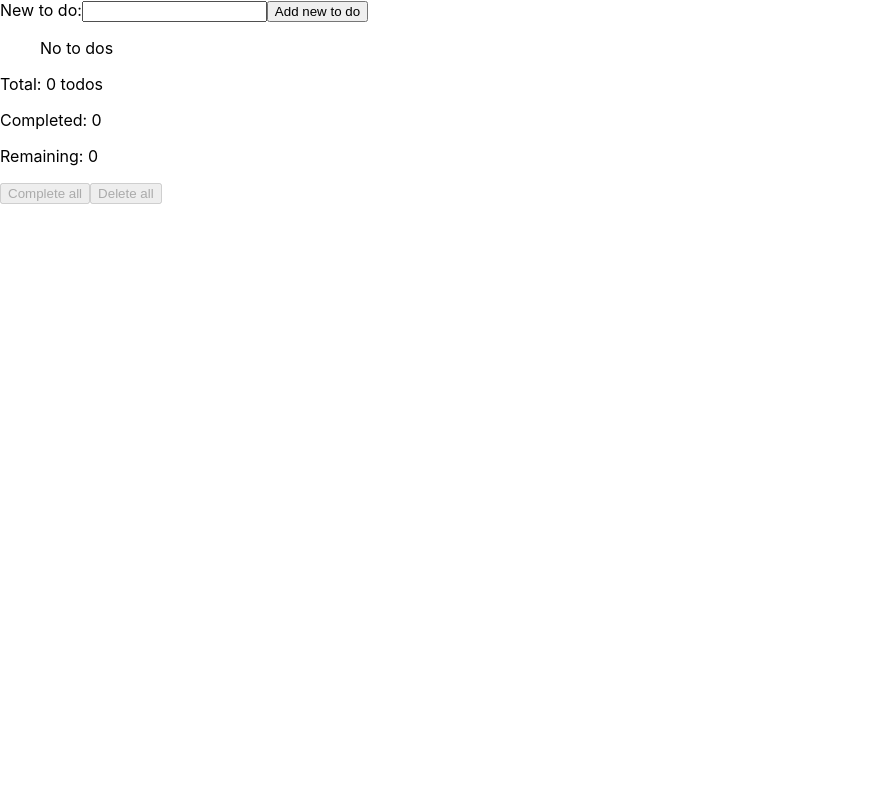
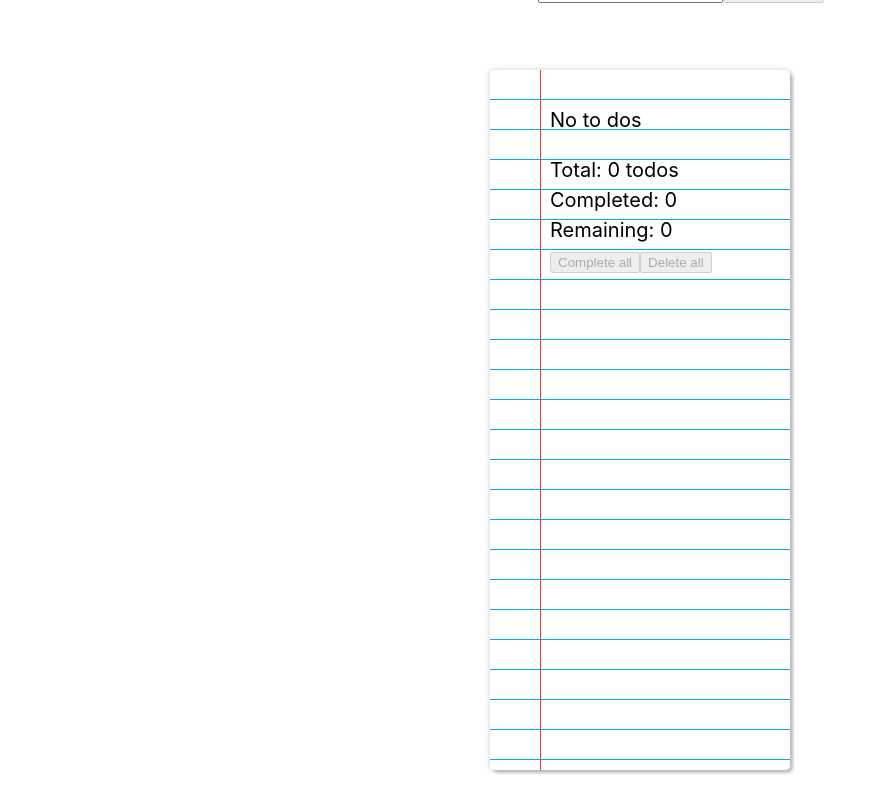
Before and after one commit to viktoria-olo/project-todos-context-vite, a React (Vite) app: page / in a window 1280 px wide. Shown: the whole page, without its empty margins (0-887 px from the left). Built offline with nearby package versions, Linux system fonts and the light colour scheme.

Commit message:
added some styling

```diff
--- a/src/App.jsx
+++ b/src/App.jsx
@@ -6,8 +6,10 @@ export const App = () => {
   return (
     <>
       <TodosProvider>
-        <NewTodoForm />
-        <TodoList />
+        <div className="content-container">
+          <NewTodoForm />
+          <TodoList />
+        </div>
       </TodosProvider>
     </>
   );
--- a/src/components/NewTodoForm.jsx
+++ b/src/components/NewTodoForm.jsx
@@ -6,7 +6,6 @@ export const NewTodoForm = () => {
   const [newTask, setNewTask] = useState("");
 
   const handleSubmit = (event) => {
-    if (newTask === "") return;
     event.preventDefault();
     addTodo(newTask);
     setNewTask("");
@@ -22,7 +21,9 @@ export const NewTodoForm = () => {
           onChange={(event) => setNewTask(event.target.value)}
         />
       </label>
-      <button type="submit">Add new to do</button>
+      <button type="submit" disabled={newTask === ""}>
+        Add new to do
+      </button>
     </form>
   );
 };
--- a/src/components/TodoList.jsx
+++ b/src/components/TodoList.jsx
@@ -13,22 +13,26 @@ export const TodoList = () => {
   const completedTodos = countCompleted();
 
   return (
-    <>
+    <div className="list-container">
       <ul className="todos-list">
         {todos.length === 0 && "No to dos"}
         {todos.map((todo) => {
           return <TodoItem key={todo.id} todo={todo} />;
         })}
       </ul>
+      <div className="totals-div">
         <p>Total: {todos.length} todos</p>
         <p>Completed: {completedTodos}</p>
         <p>Remaining: {todos.length - completedTodos}</p>
+      </div>
+      <div className="button-div">
         <button onClick={toggleCompleteAll} disabled={todos.length < 1}>
           {allBtnText}
         </button>
         <button onClick={clearTodoList} disabled={todos.length < 1}>
           Delete all
         </button>
-    </>
+      </div>
+    </div>
   );
 };
--- a/src/index.css
+++ b/src/index.css
@@ -12,3 +12,52 @@ body {
   -webkit-font-smoothing: antialiased;
   -moz-osx-font-smoothing: grayscale;
 }
+
+.content-container {
+  display: flex;
+  flex-direction: column;
+  justify-content: center;
+  align-items: center;
+  height: 100vh;
+}
+
+.list-container {
+  min-width: 300px;
+  min-height: 700px;
+  background: linear-gradient(to bottom, white 29px, #00b0d7 1px);
+  margin: 50px auto;
+  background-size: 100% 30px;
+  position: relative;
+  padding-top: 15px;
+  padding-left: 60px;
+  padding-right: 20px;
+  overflow: hidden;
+  border-radius: 5px;
+  box-shadow: 3px 3px 3px rgba(0, 0, 0, 0.2), 0px 0px 6px rgba(0, 0, 0, 0.2);
+  margin-top: 67px;
+  font-size: 20px;
+  line-height: 30px;
+}
+
+.list-container::before {
+  content: "";
+  display: block;
+  position: absolute;
+  z-index: 1;
+  top: 0;
+  left: 50px;
+  height: 100%;
+  width: 1px;
+  background: #db4034;
+}
+
+.list-container p {
+  margin: 0;
+}
+
+.todos-list {
+  padding: 0  ;
+  font-size: 20px;
+  line-height: 30px;
+  list-style: none;
+}
```
Lines whose indentation alone changed are shown as unchanged.
